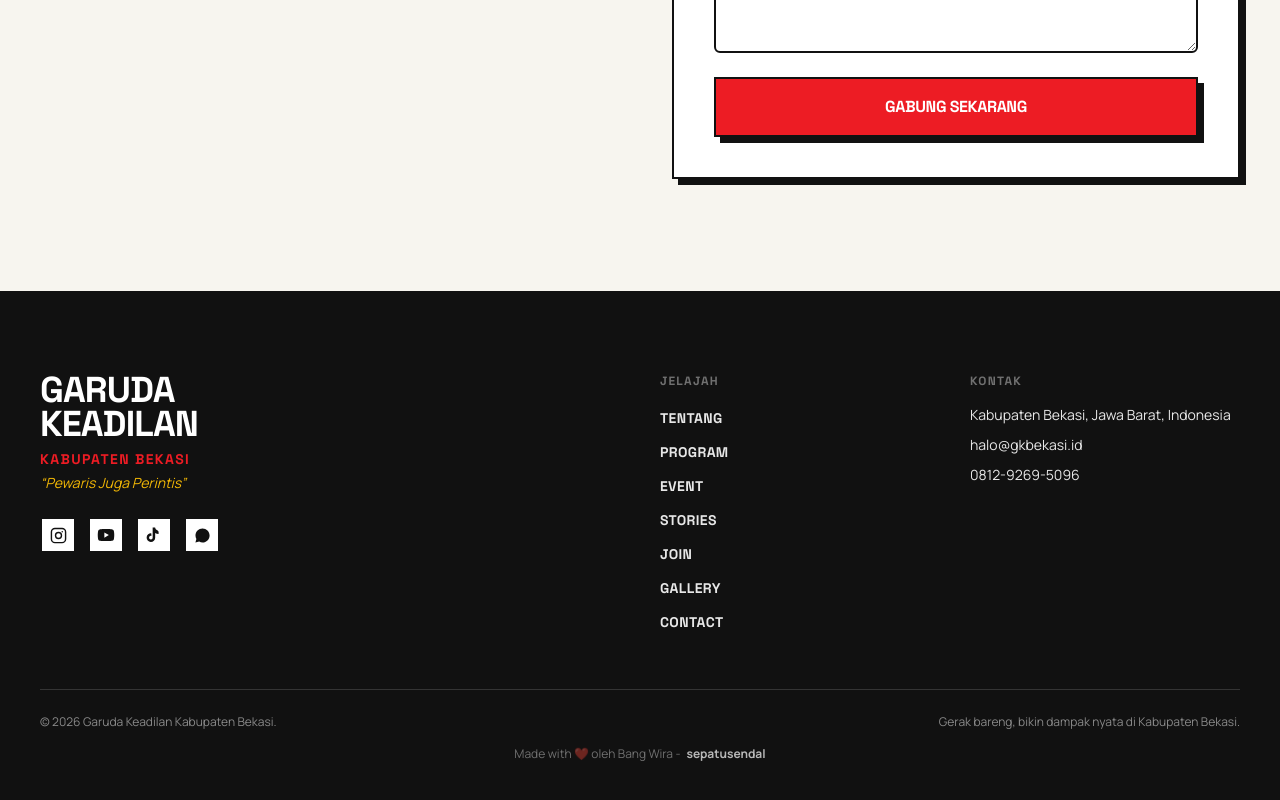
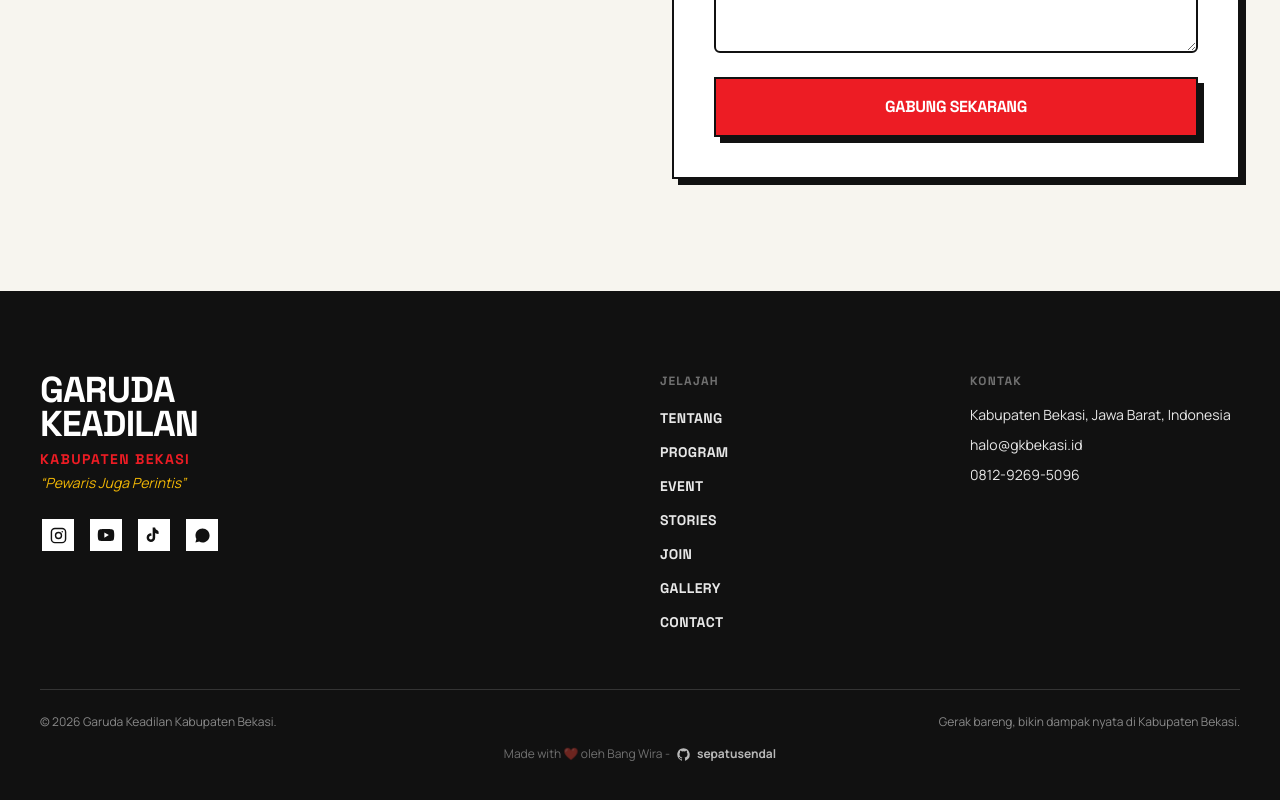
Before and after one commit to sepatusendal/GK-Bekasi, a Next.js app: page /join in a window 1280 px wide. Shown: the part 1103-1903 px from the top of the page. Built offline with nearby package versions, Linux system fonts and the light colour scheme.

Commit message:
Add GitHub icon next to the credit link in footer

```diff
--- a/src/components/layout/footer.tsx
+++ b/src/components/layout/footer.tsx
@@ -26,6 +26,12 @@ const YoutubeIcon = () => (
 const WhatsAppIcon = () => (
   <svg width="17" height="17" viewBox="0 0 24 24" fill="currentColor" aria-hidden>
     <path d="M12.04 2c-5.5 0-9.96 4.46-9.96 9.96 0 1.76.46 3.42 1.26 4.86L2 22l5.3-1.39a9.9 9.9 0 0 0 4.74 1.21h.01c5.5 0 9.96-4.46 9.96-9.96S17.54 2 12.04 2Zm4.52 14.03c-.25-.12-1.47-.72-1.7-.81-.23-.08-.39-.12-.56.13-.17.25-.64.81-.78.97-.14.17-.29.19-.53.06-.25-.12-1.05-.39-2-1.23-.74-.66-1.24-1.48-1.39-1.73-.14-.25-.02-.38.11-.51.11-.11.25-.29.37-.43.12-.14.16-.25.25-.41.08-.17.04-.31-.02-.43-.06-.12-.56-1.35-.77-1.85-.2-.48-.41-.42-.56-.43h-.48c-.17 0-.43.06-.66.31-.23.25-.86.84-.86 2.04 0 1.2.88 2.37 1 2.53.12.17 1.73 2.64 4.2 3.71.59.25 1.05.4 1.4.51.59.19 1.13.16 1.55.1.47-.07 1.47-.6 1.68-1.18.21-.58.21-1.08.14-1.18-.06-.11-.23-.17-.48-.29Z" />
+  </svg>
+);
+
+const GithubIcon = () => (
+  <svg width="15" height="15" viewBox="0 0 24 24" fill="currentColor" aria-hidden>
+    <path d="M12 2C6.48 2 2 6.58 2 12.19c0 4.49 2.87 8.3 6.84 9.64.5.1.68-.22.68-.49 0-.24-.01-.87-.01-1.71-2.78.62-3.37-1.37-3.37-1.37-.46-1.18-1.11-1.5-1.11-1.5-.91-.63.07-.62.07-.62 1 .07 1.53 1.05 1.53 1.05.89 1.56 2.34 1.11 2.91.85.09-.66.35-1.11.63-1.37-2.22-.26-4.56-1.14-4.56-5.06 0-1.12.39-2.03 1.03-2.75-.1-.26-.45-1.31.1-2.72 0 0 .84-.27 2.75 1.05a9.4 9.4 0 0 1 5 0c1.91-1.32 2.75-1.05 2.75-1.05.55 1.41.2 2.46.1 2.72.64.72 1.03 1.63 1.03 2.75 0 3.93-2.34 4.79-4.57 5.05.36.32.68.94.68 1.9 0 1.37-.01 2.47-.01 2.81 0 .27.18.6.69.49A10.02 10.02 0 0 0 22 12.19C22 6.58 17.52 2 12 2Z" />
   </svg>
 );
 
@@ -127,8 +133,10 @@ export function Footer() {
             href="https://github.com/sepatusendal"
             target="_blank"
             rel="noopener noreferrer"
-            className="font-bold text-gk-white/70 transition-colors hover:text-gk-red"
+            aria-label="GitHub sepatusendal"
+            className="inline-flex items-center gap-1.5 font-bold text-gk-white/70 transition-colors hover:text-gk-red"
           >
+            <GithubIcon />
             sepatusendal
           </a>
         </div>
```
